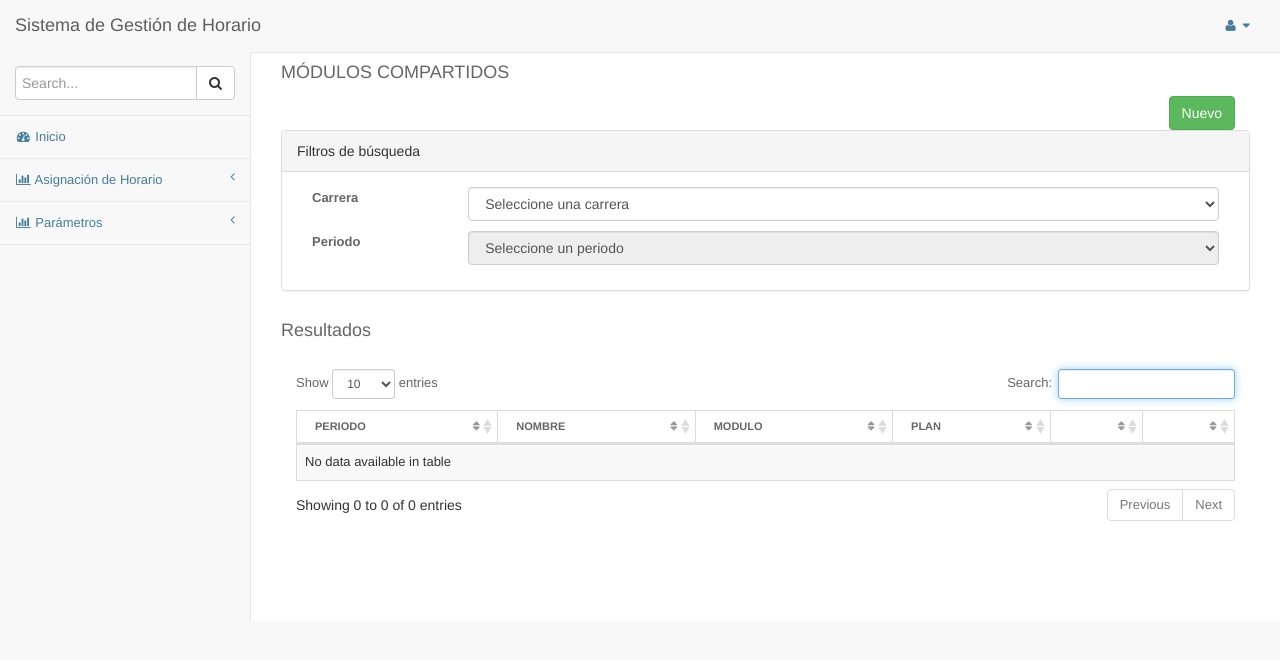
After one commit to hbkfabio/asignacion_horario, a Django app: page /modulocompartido/ in a window 1280 px wide. The commit adds this page. Shown: the top 660 px of the page. Run offline with Django 3.2, Linux system fonts and the light colour scheme; the visitor is signed in with stand-in values (Sample User, id 1); data that the repository does not hold is empty; some libraries are stand-ins or nearby versions.

Commit message:
Se crea modulocompartido * Se agregan URL para el CRUD * Se corrige ppm-list.js, puesto a que el template es basado en el template de ppm * Se crea template horario/modulocompartido.html

```diff
--- a/horario/urls.py
+++ b/horario/urls.py
@@ -26,6 +26,12 @@
                     ReservaBloqueProtegidoCreateView,
                     ReservaBloqueProtegidoUpdateView,
                     ReservaBloqueProtegidoDeleteView,
+
+                    #ModuloCompartido
+                    ModuloCompartidoListView,
+                    ModuloCompartidoCreateView,
+                    ModuloCompartidoUpdateView,
+                    ModuloCompartidoDeleteView,
                     )
 
 urlpatterns = [
@@ -46,7 +52,11 @@
     #url(r'^horario/save/$', HorarioSave, name='horario-save'),
     url(r'^horario/save/$', saveHorario, name='horario-save'),
     #url(r'^horario/saveActividadBloque/$', SaveActividadBloque, name='actividadbloque-save'),
-
+    #ModuloCompartido
+    url(r'^modulocompartido/$', ModuloCompartidoListView.as_view(), name='modulocompartido'),
+    url(r'^modulocompartido/add/$', ModuloCompartidoCreateView.as_view(), name='modulocompartido-add'),
+    url(r'^modulocompartido/edit/(?P<pk>\d+)/$', ModuloCompartidoUpdateView.as_view(), name='modulocompartido-edit'),
+    url(r'^modulocompartido/(?P<pk>\d+)/delete/$', ModuloCompartidoDeleteView.as_view(), name='modulocompartido-delete'),
 
     #Param
     url(r'^horario/param/get_plan/$', GetPlan, name='get-plan'),
--- a/horario/views.py
+++ b/horario/views.py
@@ -16,6 +16,7 @@
                      Horario,
                      HorarioTemp,
                      ReservaBloqueProtegido,
+                     ModuloCompartido,
                      )
 
 from parametros.models import (Periodo,
@@ -335,6 +336,66 @@
         messages.success(self.request, self.success_message %dict(nombre=obj,))
         return super(ViewDeleteView, self).delete(request, *args, **kwargs)
 
+
+
+class ModuloCompartidoListView(StaffRequiredMixin, ViewListView):
+    model = ReservaBloqueProtegido
+    template_name = "horario/base_horario.html"
+    titulo = "Módulos Compartidos"
+    extra_context = {}
+
+
+    def get_context_data(self, *args, **kwargs):
+
+        context = super(ModuloCompartidoListView, self).get_context_data(*args, **kwargs)
+
+        carrera = Carrera.objects.all()
+        context["carrera"]  = carrera
+
+        periodo = Periodo.objects.all()
+        context["periodo"] = periodo
+
+        return context
+
+
+class ModuloCompartidoCreateView(StaffRequiredMixin, ViewCreateView):
+    form_class = ModuloCompartido
+    template_name = "horario/form.html"
+    titulo = "Agrega Reserva de Bloque Protegido"
+    success_message = "Se han reservado los bloques"
+    success_url = "/reservabloqueprotegido/"
+
+
+    def get_success_message(self, cleaned_data):
+    #cleaned_data is the cleaned data from the form which is used for string formatting
+        return self.success_message
+
+
+
+class ModuloCompartidoUpdateView(StaffRequiredMixin, ViewUpdateView):
+    model = ModuloCompartido
+    form_class = ModuloCompartido
+    template_name = "horario/form.html"
+    success_message = "Se han Actualizado los bloques"
+    success_url = "/reservabloqueprotegido/"
+
+
+    def get_success_message(self, cleaned_data):
+    #cleaned_data is the cleaned data from the form which is used for string formatting
+        return self.success_message
+
+
+class ModuloCompartidoDeleteView(StaffRequiredMixin, ViewDeleteView):
+    model = ModuloCompartido
+    template_name = "parametros/elimina.html"
+    success_message = 'Se han eliminado los modulos compartidos'
+    success_url = "/reservabloqueprotegido/"
+
+
+    def delete(self, request, *args, **kwargs):
+        obj = self.get_object()
+        messages.success(self.request, self.success_message %dict(nombre=obj,))
+        return super(ViewDeleteView, self).delete(request, *args, **kwargs)
 
 
 class HorarioListView(StaffRequiredMixin, ViewListView):
--- a/static/js/ppm-list.js
+++ b/static/js/ppm-list.js
@@ -88,7 +88,7 @@
 
     path = "?carrera="+carrera+"&periodo="+periodo;
 
-    if(plan !=0){
+    if(plan !=0 && plan != null){
 
       path += "&plan="+plan;
 
--- a/templates/horario/base_horario.html
+++ b/templates/horario/base_horario.html
@@ -42,15 +42,19 @@
     {% endif %}
 
     {% if titulo == 'Horario' %}
-        {% include "horario/horario.html" %}
+      {% include "horario/horario.html" %}
     {% endif %}
 
     {% if titulo == 'Listado de Horarios' %}
-        {% include "horario/listado_horario.html" %}
+      {% include "horario/listado_horario.html" %}
     {% endif %}
 
     {% if titulo == 'Reserva Bloques protegidos Módulo' %}
-        {% include "horario/bloqueprotegido.html" %}
+      {% include "horario/bloqueprotegido.html" %}
+    {% endif %}
+
+    {% if titulo == 'Módulos Compartidos' %}
+      {% include "horario/modulocompartido.html" %}
     {% endif %}
 
 
--- /dev/null
+++ b/templates/horario/modulocompartido.html
@@ -0,0 +1,95 @@
+
+{% block content %}
+
+<div class="row">
+  <div class="col-lg-12">
+		<div class="header">
+			<h4>{{ titulo|upper }}</h4>
+		  <div class="col-lg-11"></div>
+		  <div class="col-lg-1">
+		    <button class="btn btn-success add">Nuevo</button>
+		    <p></p>
+		  </div>
+	  </div>
+  </div>
+
+
+  <div class="col-lg-12">
+    <div class="panel panel-default">
+		  <div class="panel-heading">
+		    Filtros de búsqueda
+		  </div>
+		  <div class="panel-body">
+        <div class="col-md-2">
+          <label class = "control-label" for="carrera">Carrera</label>
+        </div>
+        <div class="col-lg-10">
+          <select class="form-control" id="carrera">
+            <option selected value="0">Seleccione una carrera</option>
+	          {% for obj in carrera %}
+              <option value="{{ obj.id }}">{{ obj.nombre }}</option>
+            {% endfor %}
+          </select>
+          <p></p>
+        </div>
+
+		    <div class="col-md-2">
+          <label class = "control-label" for="id_periodo">Periodo</label>
+        </div>
+        <div class="col-lg-10">
+	        <select class="form-control" id="periodo">
+            <option selected value="0">Seleccione un periodo</option>
+		        {% for obj in periodo %}
+              <option value="{{ obj.id }}">{{ obj.nombre }}</option>
+            {% endfor %}
+          </select>
+          <p></p>
+        </div>
+      </div>
+    </div>
+  </div>
+
+
+  {% if object_list != None %}
+
+	<div class="col-lg-12">
+	  <h4>Resultados</h4>
+    <div class="panel-body">
+		  <table width="100%" class="table table-striped table-bordered table-hover" id="dataTables-example">
+        <thead class="thead-default">
+				  <tr>
+		        <th>Periodo</th>
+						<th>Nombre</th>
+		      	<th>Modulo</th>
+						<th>Plan</th>
+						<th></th>
+						<th></th>
+        	</tr>
+        </thead>
+			  <tbody>
+					{% for obj in object_list %}
+						<tr>
+							<td>{{ obj.periodo }}</td>
+						    <td>{{ obj.profesor.nombre }}</td>
+							<td>{{ obj.modulo.nombre }}</td>
+						    <td>{{ obj.modulo.plan.nombre }}</td>
+							<td><p data-placement="top" data-toggle="tooltip" title="Edit"><button class="btn btn-primary btn-xs edit" data-title="Edit" data-toggle="modal" data-target="#edit" value="{{ obj.id }}" ><span class="glyphicon glyphicon-pencil"></span></button></p></td>
+							<td><p data-placement="top" data-toggle="tooltip" title="Delete"><button class="btn btn-danger btn-xs delete" data-title="Delete" data-toggle="modal" data-target="#delete" value="{{ obj.id }}"><span class="glyphicon glyphicon-trash"></span></button></p></td>
+						</tr>
+					{% endfor %}
+					</tbody>
+        </table>
+                <!-- /.table-responsive -->
+      </div>
+            <!-- /.panel-body -->
+        <!-- </div> -->
+        <!-- /.panel -->
+    </div>
+    <!-- /.col-lg-12 -->
+</div>
+<!-- /.row -->
+{% endif%}
+<!-- jQuery -->
+    <script src="/static/js/ppm-list.js"></script>
+
+{% endblock %}
```
Also changed, not shown: horario/models.py (+9 -0 lines).
